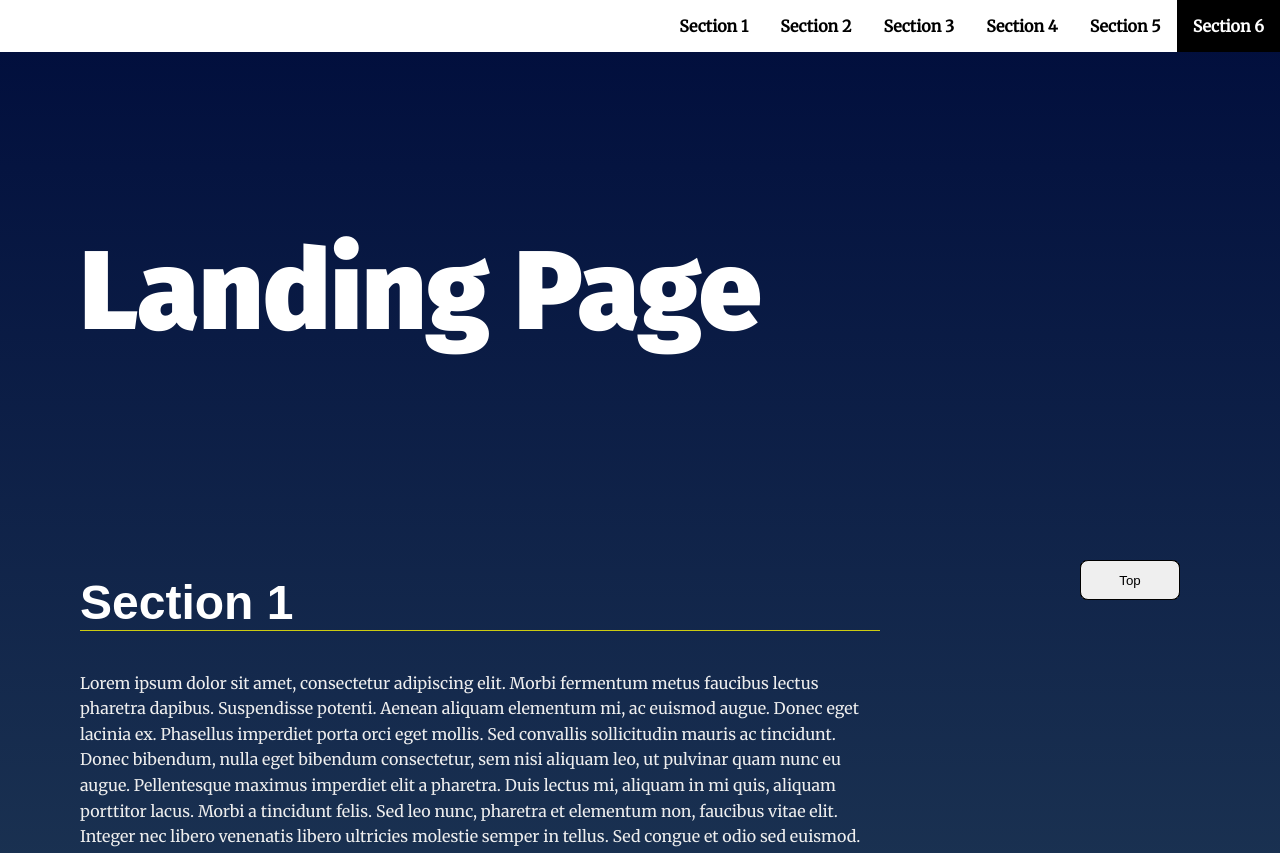
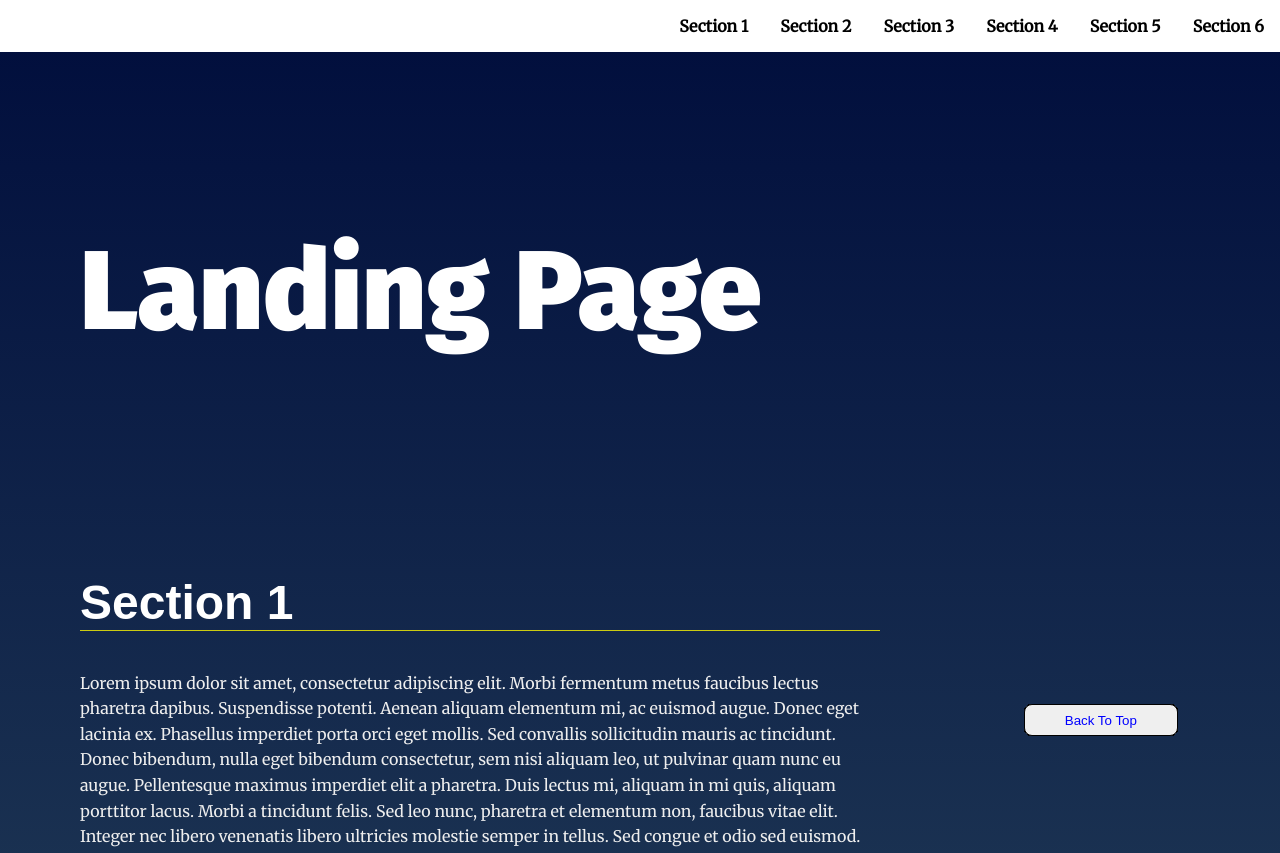
Before and after one commit to pulse99r/landingPage, a plain HTML site: page index.html in a window 1280 px wide. Shown: the top 853 px of the page. Drawn offline with Linux system fonts and the light colour scheme.

Commit message:
Add files via upload

```diff
--- a/css/styles.css
+++ b/css/styles.css
@@ -62,19 +62,23 @@ section {
 }
 
 .show__Button {
-    display:block;
+    display: block;
     position: fixed;
-    right: 100px;
-    bottom: 200px;
+    right: 8%;
+    bottom: 8%;
     border: 1px solid black;
     border-radius: 8px;
-    width: 100px;
-    height: 40px;
+    width: 12%;
+    height: 4%;
+    color: blue;
 }
 .hide__button {
     display: none;
     visibility: hidden;
     opacity: 0;
+}
+.show__button:hover {
+    cursor: pointer;
 }
 
 /* ---- Module Rules ---- */
--- a/js/app.js
+++ b/js/app.js
@@ -2,11 +2,13 @@
 //Global variables for the sections and the nav unordered list tag
 const theSections = document.getElementsByTagName('section'); //document sections
 const navUl = document.getElementById("navbar__list"); //UL nav tag
-
+let navTagData = {}; //globally accessible nav anchor data-id attributes
 const sectionTops = []; //captures the positions of the tops of the sectiions
 const sectionBottoms = []; //captures the positions of the bottoms of sections
+const buttonToShow = document.getElementById('topbutton'); //button returns to the of the document
 let currrentSectionInView = ''; //section currently in viewport
 
+//Determines the position of the sections somg getBoundingClientRect
 function sectionPositions() {
     const footerPos = document.getElementById('footer').getBoundingClientRect().top + window.pageYOffset;
 
@@ -29,7 +31,7 @@ function sectionPositions() {
 function addBackToTopButton () {
     const mainElem = document.getElementById("mainEl");
     const topButton = document.createElement('button');
-    topButton.innerText = "Top";
+    topButton.innerText = "Back To Top";
     topButton.setAttribute('href','#section1');
     topButton.setAttribute('type','button');
     topButton.classList.add('show__Button');
@@ -40,7 +42,6 @@ function addBackToTopButton () {
 
 //Hide the 'return to top button'
 function manageButton(state){
-    const buttonToShow = document.getElementById('topbutton');
     switch (state) {
     case 'show':
         buttonToShow.classList.remove('hide__button');
@@ -55,20 +56,38 @@ function manageButton(state){
     }
 }
 
-//Clears the active 'state flag' for the Navigation Ancor Tags and and the sections
-function clearActiveStates () {
-    const anchorTags = document.getElementsByTagName('a');
+function setActiveState(event, destinationSection) {
+    let i = 0;
+    if(!event === null || !event === "") {
+        for(let i = 0; i < theSections.length; i++){
+            event.target.classList.remove('your-active-class');
+            theSections.classList.remove('your-active-class');
+        }
+        event.target.classList.addd('your-active-class');
+        if(theSections.id === destinationSection) {
+            theSections[i].classList.add('your-active-class');
+        }
+    } else {
+        for (const sect of theSections) {
+            const rect = sect.getBoundingClientRect();
 
-    for(let i = 0; i < theSections.length; i++) {
-        theSections[i].classList.remove('your-active-class');
-        anchorTags[i].classList.remove('active__tag');
+            if(rect.top <= 190 && rect.bottom >=390) {
+                //apply active state
+                sect.classList.add('your-active-class');
+                navTagData[i].classList.add('active__tag');
+            } else {
+                sect.classList.remove('your-active-class');
+                navTagData[i].classList.remove('active__tag');
+            }
+        i++
+        }
     }
 }
 
 /*This function builds out the navigation list items with a tags and appends
 them to the the navigation ul for the menu. */
 function buildNavItems (){
-    for(let i=0; i<theSections.length; i++){
+    for(let i = 0; i < theSections.length; i++){
         const listNavItems = document.createElement("li");
         const aNavTags = document.createElement('a');
         //get data-nav attribute from sections
@@ -77,95 +96,52 @@ function buildNavItems (){
         aNavTags.classList.add('menu__link');
         aNavTags.setAttribute("href","#" + theSections[i].id);
         aNavTags.setAttribute("data-id", theSections[i].id);
+        //aNavTags.setAttribute("id",theSections[i].id);
         listNavItems.append(aNavTags);
         navUl.append(listNavItems);
         /**listens for click event, moves to section indicated by
          * click nav item updates the active states of the menu and the sections */
-        aNavTags.addEventListener('click', function(ev) {
-            ev.preventDefault();
-            const clickedATag = ev.target.getAttribute('data-id');
+        aNavTags.addEventListener('click', function(event) {
+            event.preventDefault();
+            const clickedATag = event.target.getAttribute('data-id');
             const destinationSection = document.getElementById(clickedATag);
-            clearActiveStates();
-            ev.target.classList.add('active__tag');
-            destinationSection.classList.add('your-active-class');
-
-            // function setActiveStates(clickedATag,) {
-            //     ev.target.classList.add('active__tag');
-            //     destinationSection.classList.add('your-active-class');
-            // }
-            //setActiveStates();
-
+            setActiveState(event, destinationSection);
             destinationSection.scrollIntoView({
                 behavior: 'smooth'
             });
         });
+        const navTagDataArr = document.getElementsByTagName("a");
+        window.addEventListener('scroll', (event) => {
+            event.preventDefault();
+            //convert navTagDataArr array into an object for easier reference.
+            navTagData = Object.assign({}, navTagDataArr);
+            setActiveState();
+            buttonActiveState();
+        });
     }
 }
-
 
 /* keeps track of the scrolling position and updates the active states
 of both the sections in view and the menu a tags.*/
 //handles the scrolling and updates the active tags and sections during scrolling
-function doTheScroll() {
-    /* 1. Get the scroll position (scrollPosition)
-       2. Build a table of the tops of each section
-       3. If the scroll position is betweem the top of Section A
-          and the top of Section B, then that section is in the
-          viewport.
-       4. Update the active state for that section
-    */
-    const scrollPosition = window.pageYOffset;
-    //console.log("scrollPosition ====>", scrollPosition)
-    const navAncorTags = document.getElementsByTagName('a');
+function buttonActiveState() {
+    const sectPosition = window.pageYOffset;
+    let buttonAdded = false;
+    let buttonDisplayed = false;
+    while (buttonAdded !== true) {
+        buttonAdded = addBackToTopButton();
+    }
 
-    const vpHeight = window.innerHeight;
-    for(let i = 0; i < theSections.length; i++){
-        let sectionATop = sectionTops[i];
-        let sectionABottom = sectionBottoms[i]
-        let sectionBTop = sectionTops[i+1];
-        let sectionPrevTop = sectionTops[0];
-        let sectionPrevBottom = sectionBottoms[0];
-        if( i > 0 ){
-            sectionPrevBottom = sectionBottoms[i-1];
-        } else sectionPrevBottom = sectionBottoms[0]
-
-        if(scrollPosition + 80 >= sectionATop
-            && scrollPosition <= sectionABottom ) {
-            // console.log(theSections[i].id,"scrollPosition ",scrollPosition, "is greater than ",
-            // " sectionATop:", sectionATop, "and scrollPosition ",scrollPosition,
-            // "is LESS than sectionBTop", sectionBTop,
-            // " and sectionABottom");
-            clearActiveStates();
-            currrentSectionInView = sectionATop;
-            navAncorTags[i].classList.add('active__tag');
-            theSections[i].classList.add('your-active-class');
+    if (buttonAdded === true){
+        //if(sectPosition < threshhold) {
+        if(sectPosition >= sectionTops[2]){
+            buttonDisplayed = manageButton("hide");
+            console.log("button added and hidden");
+        } else { //if(sectPosition > threshhold){
+            buttonDisplayed = manageButton("show");
+            console.log("button added and shown");
         }
     }
 }
 
-
 buildNavItems();
-
-window.addEventListener('scroll', (event) => {
-    event.preventDefault()
-    sectionPositions()
-    doTheScroll()
-    const sectPosition = window.pageYOffset;
-    let buttonAdded = false;
-    let buttonDisplayed = false;
-    const threshhold = sectionTops[1];
-    while (buttonAdded !== true) {
-        buttonAdded = addBackToTopButton()
-    }
-
-
-    if (buttonAdded === true){
-        if(sectPosition < threshhold) {
-            buttonDisplayed = manageButton("hide");
-            console.log("button added and hidden");
-        } else if(sectPosition > threshhold){
-            buttonDisplayed = manageButton("show");
-            console.log("button added and shown");
-        }
-    }
-});
```
